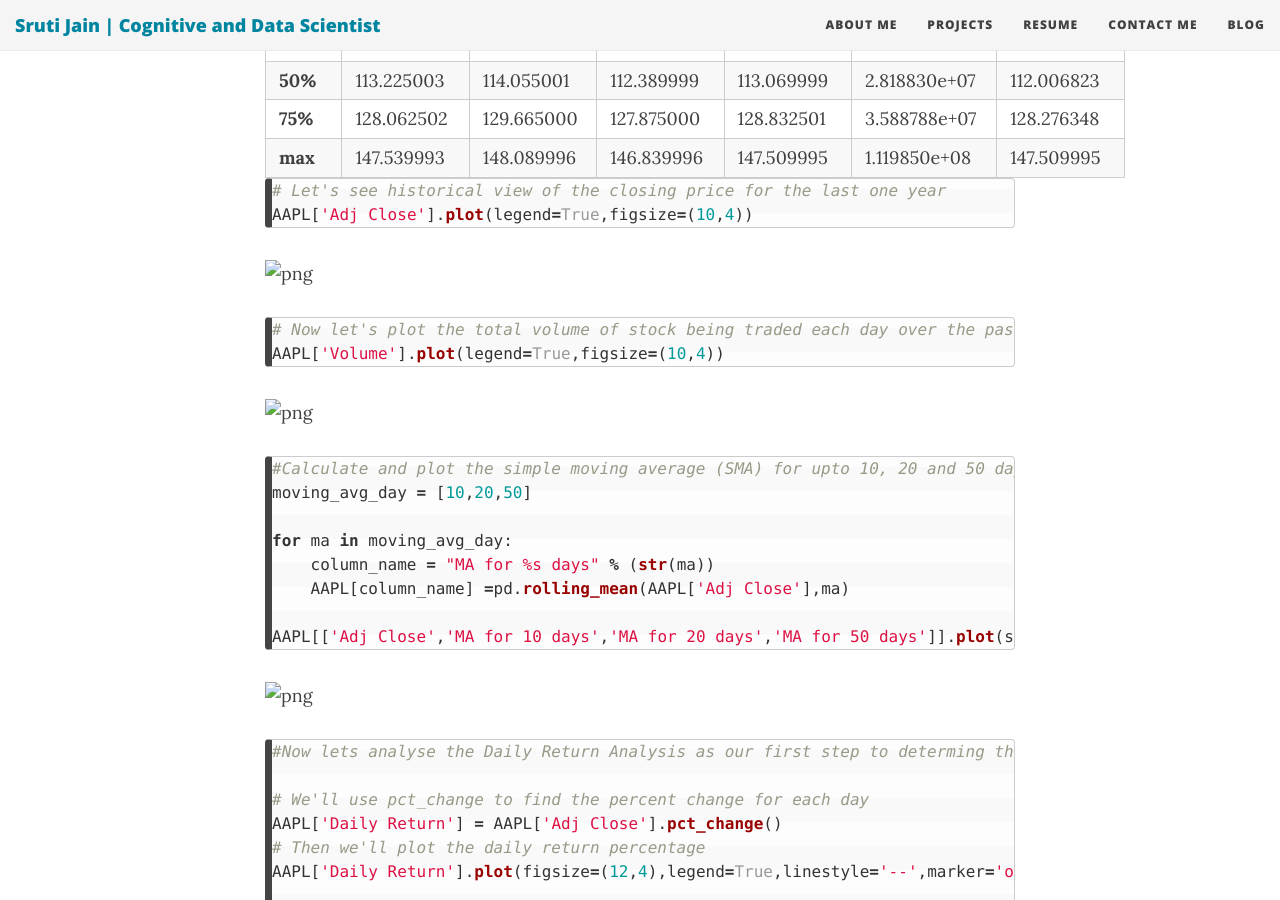
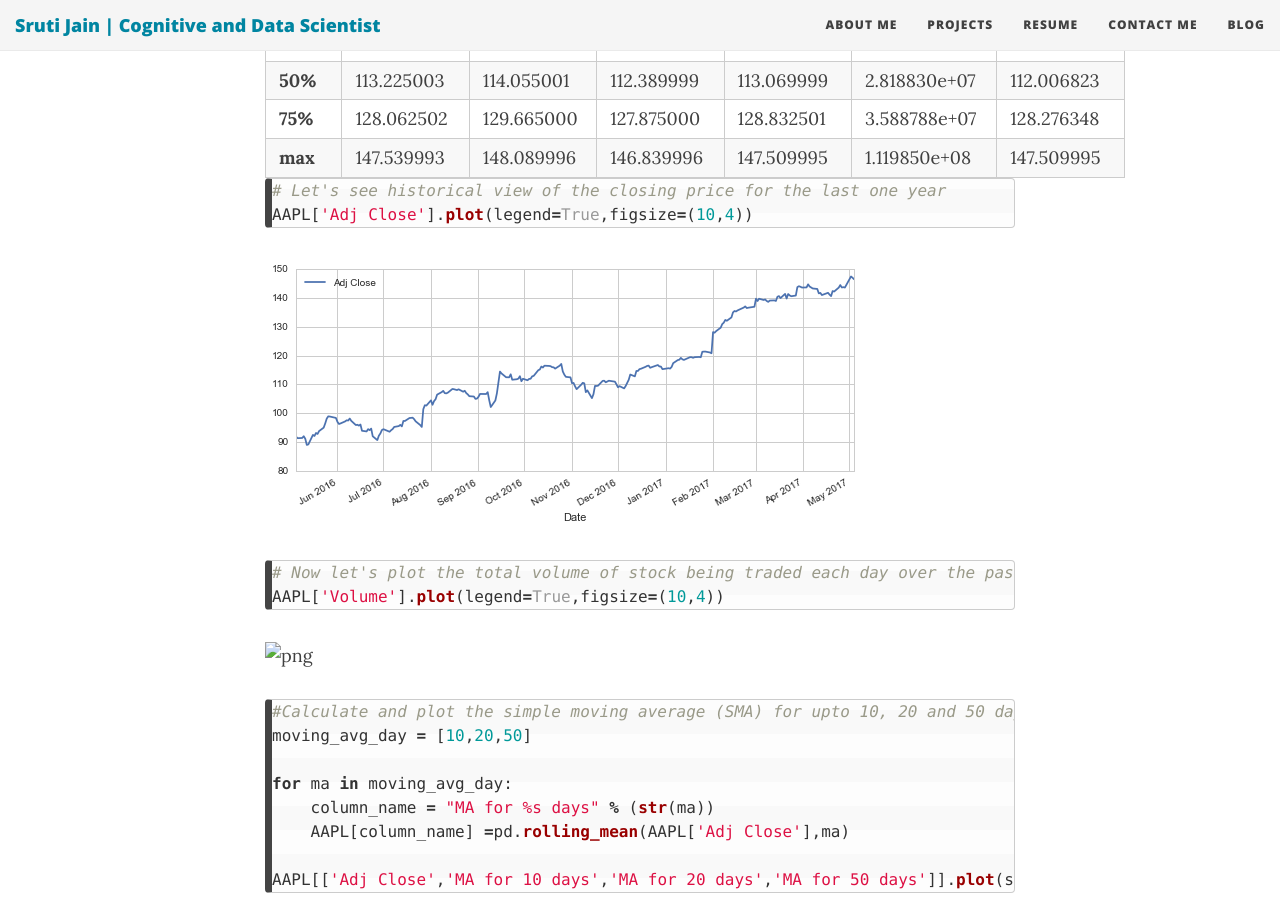
Before and after one commit to sruti-jain/sruti-jain.github.io, a Jekyll site: the page built from _posts/2017-09-03-Stock-Market-Analysis.md, in a window 1280 px wide and 900 px high, scrolled down 1318 px. Built offline with Jekyll 4.4.1, drawn with Linux system fonts in a browser that asks for light colours; nearby versions of some CDN libraries; formulas are drawn with MathJax 3.

Commit message:
Update 2017-09-03-Stock-Market-Analysis.md

````diff
--- a/_posts/2017-09-03-Stock-Market-Analysis.md
+++ b/_posts/2017-09-03-Stock-Market-Analysis.md
@@ -140,7 +140,7 @@ AAPL.describe()
 AAPL['Adj Close'].plot(legend=True,figsize=(10,4))
 ```
 
-![png](img/montecarlo/output_5_1.png)
+![png](\img\montecarlo\output_5_1.png)
 
 
 
````
